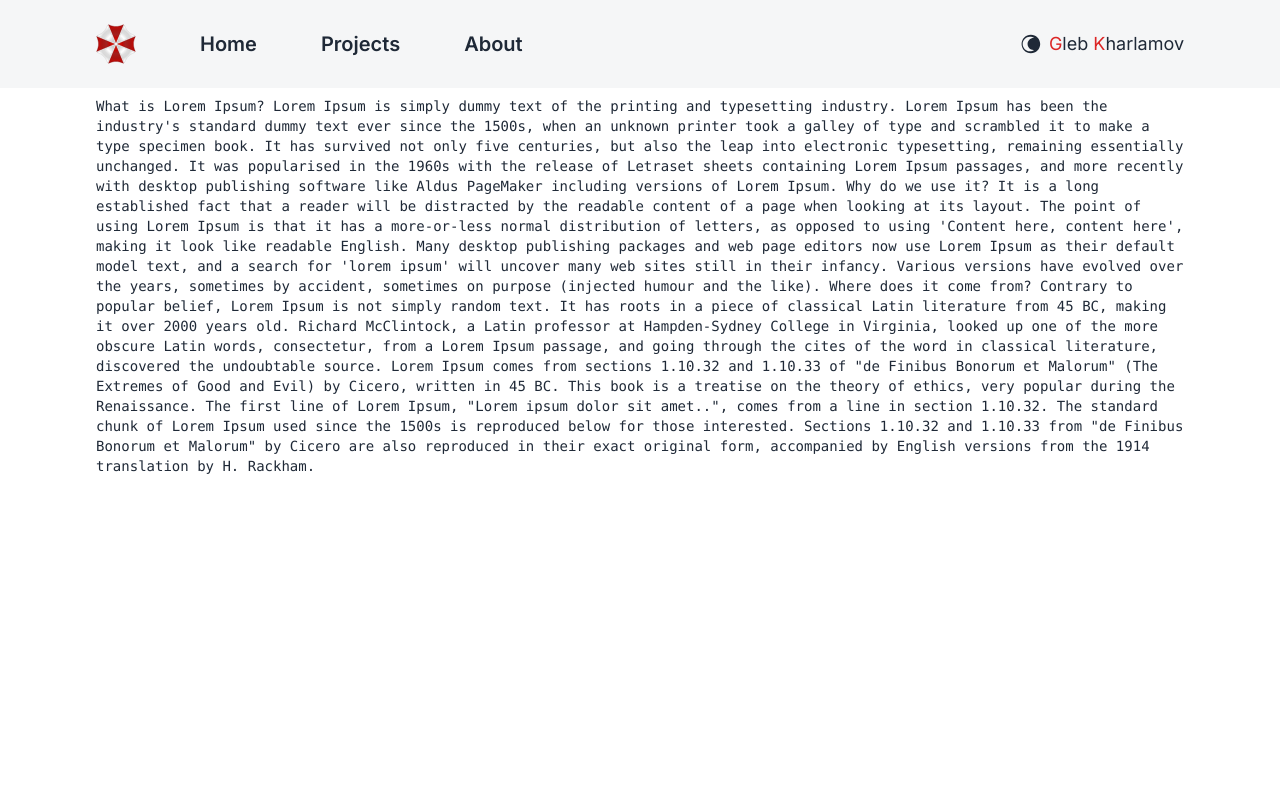
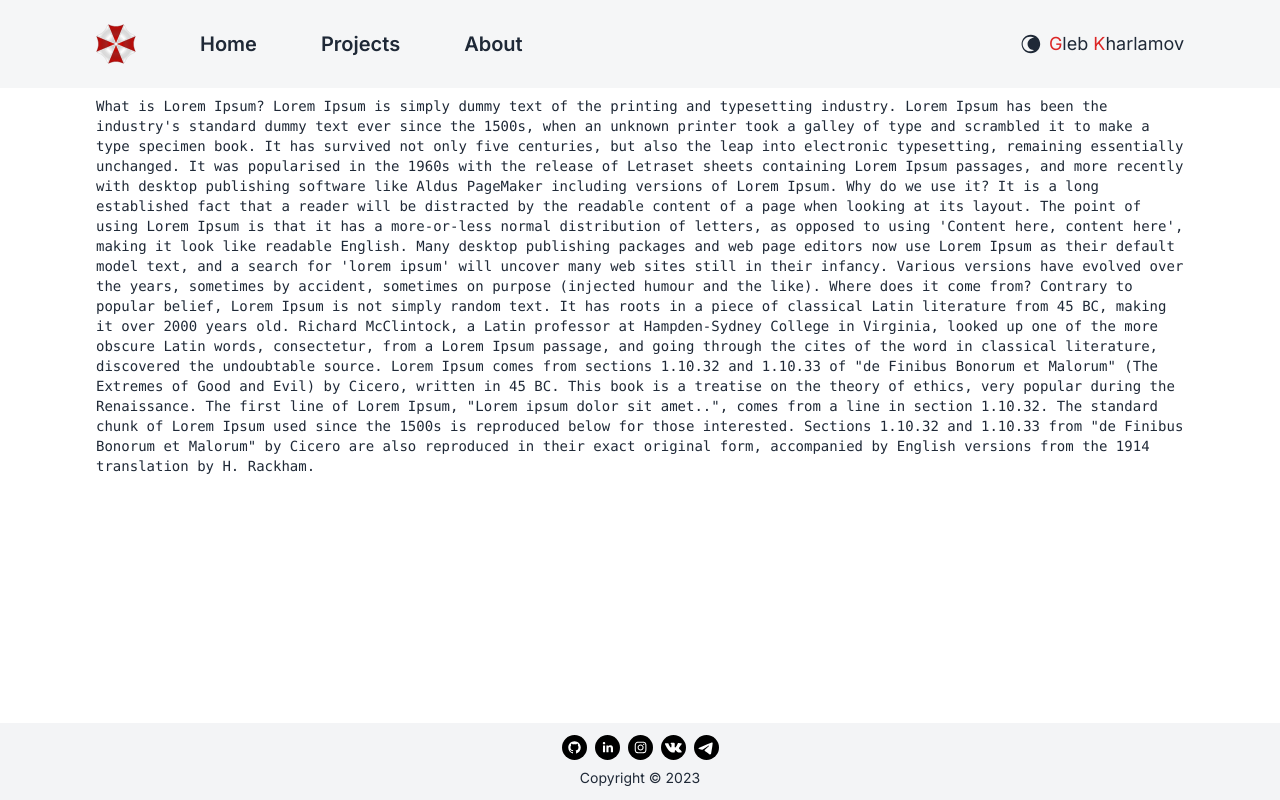
Before and after one commit to Warmetallic/Portfolio-NextJS13, a Next.js app: page /projects in a window 1280 px wide. Built offline with nearby package versions, Linux system fonts and the light colour scheme.

Commit message:
added footer with logos

```diff
--- a/package.json
+++ b/package.json
@@ -19,6 +19,7 @@
     "react": "18.2.0",
     "react-dom": "18.2.0",
     "react-icons": "^4.8.0",
+    "react-social-icons": "^5.15.0",
     "react-typing-effect": "^2.0.5",
     "tailwindcss": "3.3.1"
   }
--- a/src/app/layout.js
+++ b/src/app/layout.js
@@ -1,4 +1,5 @@
 import Header from "@/components/Header";
+import Footer from "@/components/Footer";
 import "./globals.css";
 import { Inter } from "next/font/google";
 import Providers from "./Providers";
@@ -18,6 +19,7 @@ export default function RootLayout({ children }) {
         <Providers>
           <Header />
           {children}
+          <Footer />
         </Providers>
       </body>
     </html>
--- /dev/null
+++ b/src/components/Footer.jsx
@@ -0,0 +1,21 @@
+import FooterLogo from "./FooterLogo";
+
+function Footer() {
+  const date = new Date().getFullYear();
+  return (
+    <footer className="bg-gray-100 dark:bg-gray-900 px-8 py-3 fixed bottom-0 w-full z-50">
+      <div className="max-w-6xl mx-auto flex justify-center items-center space-x-2 pb-2">
+        <FooterLogo url={"https://github.com/warmetallic"} />
+        <FooterLogo url={"https://www.linkedin.com/in/gleb-kharlamov/"} />
+        <FooterLogo url={"https://www.instagram.com/warmetallic/"} />
+        <FooterLogo url={"https://vk.com/warmetallic"} />
+        <FooterLogo url={"https://t.me/Warmetallic"} />
+      </div>
+      <div className="justify-center items-center mx-auto max-w-6xl flex">
+        <p className="text-sm">Copyright © {date}</p>
+      </div>
+    </footer>
+  );
+}
+
+export default Footer;
--- /dev/null
+++ b/src/components/FooterLogo.jsx
@@ -0,0 +1,16 @@
+import React from "react";
+import { SocialIcon } from "react-social-icons";
+
+function FooterLogo({ url }) {
+  return (
+    <SocialIcon
+      url={url}
+      bgColor="#000000"
+      fgColor="#ffffff"
+      style={{ height: 25, width: 25 }}
+      target="_blank"
+    />
+  );
+}
+
+export default FooterLogo;
```
Also changed, not shown: 1 other file (tests, documents, lock files or other folders).
